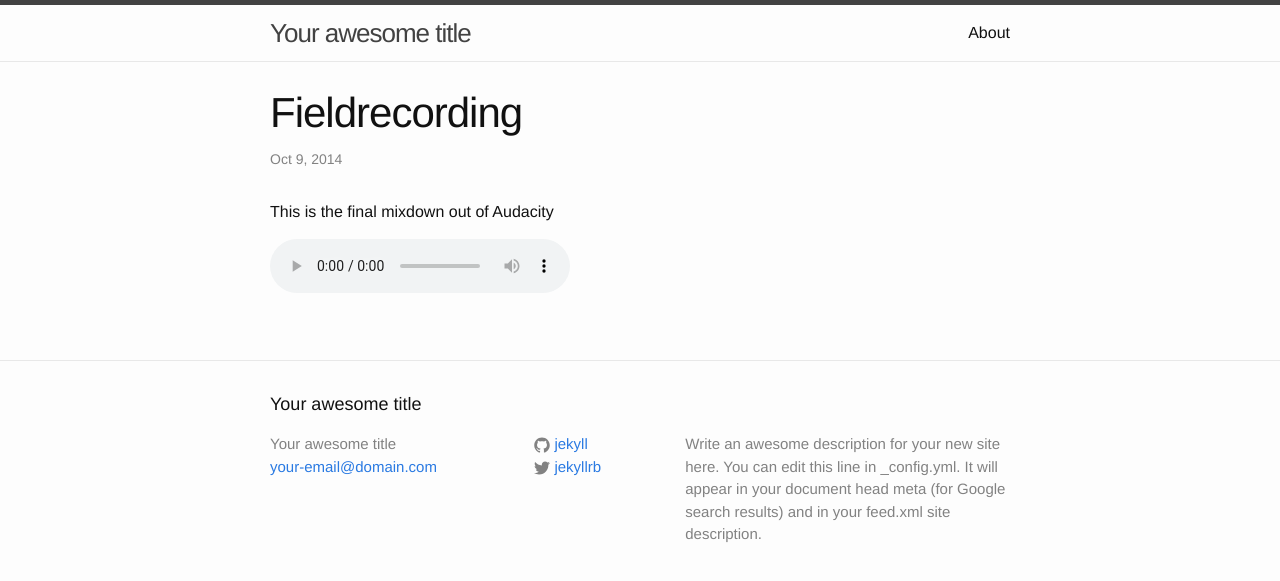
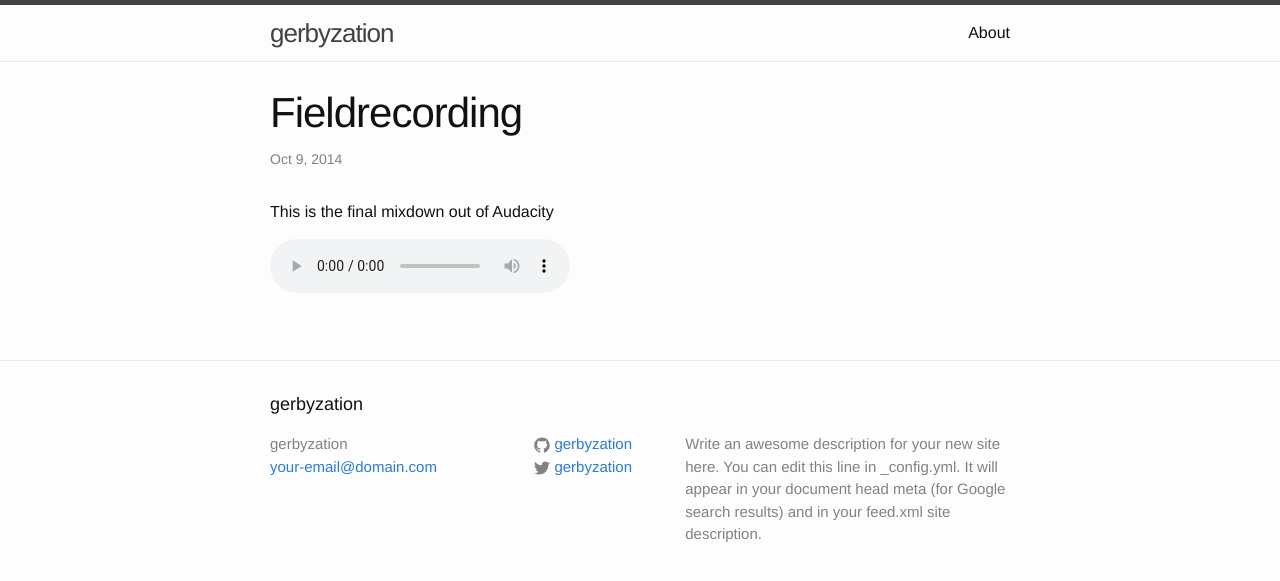
Before and after one commit to gerbyzation/reflexivedesign_source, a Jekyll site: the page built from _posts/2014-10-09-fieldrecording.markdown, in a window 1280 px wide. Shown: the top 581 px of the page. Built offline with Jekyll 4.4.1, drawn with Linux system fonts in a browser that asks for light colours.

Commit message:
removed html post

```diff
--- a/_config.yml
+++ b/_config.yml
@@ -1,14 +1,14 @@
 # Site settings
-title: Your awesome title
+title: gerbyzation
 email: your-email@domain.com
 description: > # this means to ignore newlines until "baseurl:"
   Write an awesome description for your new site here. You can edit this
   line in _config.yml. It will appear in your document head meta (for
   Google search results) and in your feed.xml site description.
 baseurl: "" # the subpath of your site, e.g. /blog/
-url: "http://yourdomain.com" # the base hostname & protocol for your site
-twitter_username: jekyllrb
-github_username:  jekyll
+url: "http://gerbyzation.github.io" # the base hostname & protocol for your site
+twitter_username: gerbyzation
+github_username:  gerbyzation
 
 # Build settings
 markdown: kramdown
--- a/index.html
+++ b/blog.html
@@ -2,7 +2,7 @@
 layout: default
 ---
 
-<div class="home">
+<div class="blog">
 
   <h1 class="page-heading">Posts</h1>
 
```
Also changed, not shown: _posts/2014-10-09-fieldrecording.markdown (renamed from _posts/2014-10-09-fieldrecording.html).
